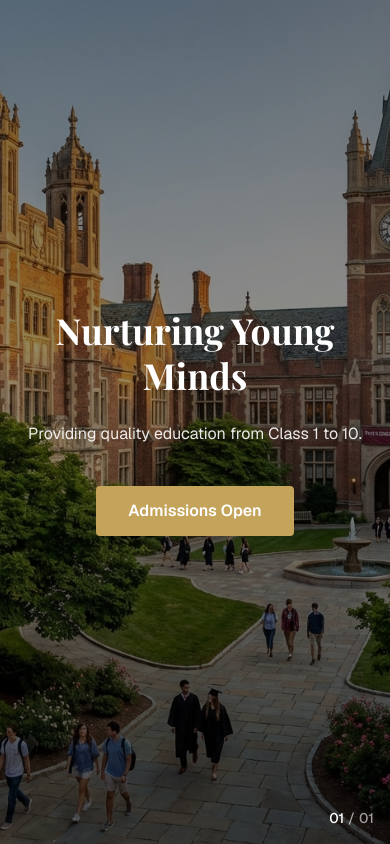
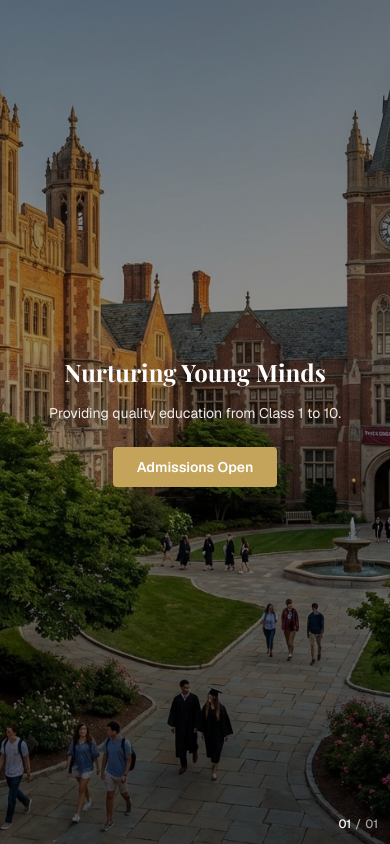
Before and after one commit to mrvvsreddy/school-p1, a Next.js app: page /preview/hero in a window 390 px wide. Built offline with nearby package versions, Linux system fonts and the light colour scheme.

Commit message:
hero fixed

```diff
--- a/src/app/preview/hero/page.tsx
+++ b/src/app/preview/hero/page.tsx
@@ -55,7 +55,7 @@ export default function HeroPreviewPage() {
     const visibleButtons = buttons.filter(btn => btn.visible);
 
     return (
-        <section className="relative h-screen min-h-[500px] overflow-hidden bg-[#1a1a1a]">
+        <section className="relative min-h-[100dvh] h-screen overflow-hidden bg-[#1a1a1a]">
             {slides.map((slide, index) => (
                 <motion.div
                     key={slide.id || index}
@@ -74,14 +74,14 @@ export default function HeroPreviewPage() {
                 </motion.div>
             ))}
 
-            <div className="relative z-20 h-full flex items-center justify-center text-center px-6">
-                <div className="max-w-4xl">
+            <div className="relative z-20 h-full flex items-center justify-center text-center px-4 sm:px-6 py-16 sm:py-20">
+                <div className="max-w-4xl w-full">
                     <motion.h1
                         key={`title-${currentSlide}`}
                         initial={{ opacity: 0, y: 30 }}
                         animate={{ opacity: 1, y: 0 }}
                         transition={{ duration: 0.6 }}
-                        className="text-4xl md:text-5xl lg:text-6xl font-bold text-white mb-6 leading-tight"
+                        className="text-2xl sm:text-3xl md:text-5xl lg:text-6xl font-bold text-white mb-4 sm:mb-6 leading-tight px-2"
                         style={{ fontFamily: "var(--font-playfair)" }}
                     >
                         {slides[currentSlide]?.title || "Title"}
@@ -92,7 +92,7 @@ export default function HeroPreviewPage() {
                         initial={{ opacity: 0, y: 20 }}
                         animate={{ opacity: 1, y: 0 }}
                         transition={{ duration: 0.6, delay: 0.1 }}
-                        className="text-white/90 text-base md:text-lg max-w-2xl mx-auto mb-10"
+                        className="text-white/90 text-sm sm:text-base md:text-lg max-w-2xl mx-auto mb-6 sm:mb-10 px-2"
                     >
                         {slides[currentSlide]?.subtitle || "Subtitle"}
                     </motion.p>
@@ -108,7 +108,7 @@ export default function HeroPreviewPage() {
                                 <Link
                                     key={btn.id}
                                     href={btn.url || "#"}
-                                    className="inline-block px-8 py-3 text-white font-semibold rounded hover:opacity-90 transition-opacity"
+                                    className="inline-block px-6 py-2.5 sm:px-8 sm:py-3 text-sm sm:text-base text-white font-semibold rounded hover:opacity-90 transition-opacity"
                                     style={{ backgroundColor: btn.color }}
                                 >
                                     {btn.text}
@@ -120,18 +120,18 @@ export default function HeroPreviewPage() {
             </div>
 
             {slides.length > 1 && (
-                <div className="absolute bottom-16 left-1/2 transform -translate-x-1/2 z-20 flex gap-3">
+                <div className="absolute bottom-12 sm:bottom-16 left-1/2 transform -translate-x-1/2 z-20 flex gap-2 sm:gap-3">
                     {slides.map((_, index) => (
                         <button
                             key={index}
                             onClick={() => setCurrentSlide(index)}
-                            className={`h-3 rounded-full transition-all duration-300 ${index === currentSlide ? "bg-[#C4A35A] w-8" : "bg-white/50 w-3"}`}
+                            className={`h-2 sm:h-3 rounded-full transition-all duration-300 ${index === currentSlide ? "bg-[#C4A35A] w-6 sm:w-8" : "bg-white/50 w-2 sm:w-3"}`}
                         />
                     ))}
                 </div>
             )}
 
-            <div className="absolute bottom-4 right-4 z-20 text-white/60 text-sm font-medium">
+            <div className="absolute bottom-3 sm:bottom-4 right-3 sm:right-4 z-20 text-white/60 text-xs sm:text-sm font-medium">
                 <span className="text-white">{String(currentSlide + 1).padStart(2, '0')}</span>
                 <span className="mx-1">/</span>
                 <span>{String(slides.length).padStart(2, '0')}</span>
--- a/src/components/sections/Hero.tsx
+++ b/src/components/sections/Hero.tsx
@@ -46,7 +46,7 @@ export default function Hero({ slides }: HeroProps) {
     if (!slides || slides.length === 0) return null;
 
     return (
-        <section id="home" className="relative h-screen min-h-[700px] overflow-hidden bg-[#1a1a1a]">
+        <section id="home" className="relative min-h-[100dvh] h-screen overflow-hidden bg-[#1a1a1a]">
             {/* All Background Media - Stacked with opacity transitions */}
             {slides.map((slide, index) => (
                 <motion.div
@@ -86,14 +86,14 @@ export default function Hero({ slides }: HeroProps) {
             ))}
 
             {/* Content */}
-            <div className="relative z-20 h-full flex items-center justify-center text-center px-6">
-                <div className="max-w-4xl">
+            <div className="relative z-20 h-full flex items-center justify-center text-center px-4 sm:px-6 py-16 sm:py-20">
+                <div className="max-w-4xl w-full">
                     <motion.h1
                         key={`title-${currentSlide}`}
                         initial={{ opacity: 0, y: 30 }}
                         animate={{ opacity: 1, y: 0 }}
                         transition={{ duration: 0.6 }}
-                        className="text-4xl md:text-5xl lg:text-6xl font-bold text-white mb-6 leading-tight"
+                        className="text-2xl sm:text-3xl md:text-5xl lg:text-6xl font-bold text-white mb-4 sm:mb-6 leading-tight px-2"
                         style={{ fontFamily: "var(--font-playfair)" }}
                     >
                         {slides[currentSlide].title}
@@ -104,7 +104,7 @@ export default function Hero({ slides }: HeroProps) {
                         initial={{ opacity: 0, y: 20 }}
                         animate={{ opacity: 1, y: 0 }}
                         transition={{ duration: 0.6, delay: 0.1 }}
-                        className="text-white/90 text-base md:text-lg max-w-2xl mx-auto mb-10"
+                        className="text-white/90 text-sm sm:text-base md:text-lg max-w-2xl mx-auto mb-6 sm:mb-10 px-2"
                     >
                         {slides[currentSlide].subtitle}
                     </motion.p>
@@ -115,21 +115,21 @@ export default function Hero({ slides }: HeroProps) {
                         transition={{ duration: 0.8, delay: 0.4 }}
                         className="flex flex-col sm:flex-row items-center justify-center gap-4"
                     >
-                        <Link href="/admissions/apply" className="btn-primary">Admissions Open</Link>
+                        <Link href="/admissions/apply" className="btn-primary text-sm sm:text-base px-6 py-2.5 sm:px-8 sm:py-3">Admissions Open</Link>
                     </motion.div>
                 </div>
             </div>
 
             {/* Slide Indicators */}
-            <div className="absolute bottom-20 left-1/2 transform -translate-x-1/2 z-20 flex gap-3">
+            <div className="absolute bottom-14 sm:bottom-20 left-1/2 transform -translate-x-1/2 z-20 flex gap-2 sm:gap-3">
                 {slides.map((_, index) => (
                     <button
                         key={index}
                         onClick={() => goToSlide(index)}
                         aria-label={`Go to slide ${index + 1}`}
-                        className={`h-3 rounded-full transition-all duration-300 cursor-pointer ${index === currentSlide
-                            ? "bg-[#C4A35A] w-8"
-                            : "bg-white/50 hover:bg-white/70 w-3"
+                        className={`h-2 sm:h-3 rounded-full transition-all duration-300 cursor-pointer ${index === currentSlide
+                            ? "bg-[#C4A35A] w-6 sm:w-8"
+                            : "bg-white/50 hover:bg-white/70 w-2 sm:w-3"
                             }`}
                     />
                 ))}
@@ -138,13 +138,13 @@ export default function Hero({ slides }: HeroProps) {
             {/* Scroll Down Button */}
             <motion.button
                 onClick={scrollToContent}
-                className="absolute bottom-6 left-1/2 transform -translate-x-1/2 z-20 cursor-pointer p-2 rounded-full hover:bg-white/10 transition-colors"
+                className="absolute bottom-3 sm:bottom-6 left-1/2 transform -translate-x-1/2 z-20 cursor-pointer p-1.5 sm:p-2 rounded-full hover:bg-white/10 transition-colors"
                 animate={{ y: [0, 8, 0] }}
                 transition={{ duration: 1.5, repeat: Infinity, ease: "easeInOut" }}
                 aria-label="Scroll to content"
             >
                 <svg
-                    className="w-6 h-6 text-white/80 hover:text-white transition-colors"
+                    className="w-5 h-5 sm:w-6 sm:h-6 text-white/80 hover:text-white transition-colors"
                     fill="none"
                     stroke="currentColor"
                     viewBox="0 0 24 24"
@@ -159,7 +159,7 @@ export default function Hero({ slides }: HeroProps) {
             </motion.button>
 
             {/* Slide Counter */}
-            <div className="absolute bottom-6 right-6 z-20 text-white/60 text-sm font-medium">
+            <div className="absolute bottom-3 sm:bottom-6 right-3 sm:right-6 z-20 text-white/60 text-xs sm:text-sm font-medium">
                 <span className="text-white">{String(currentSlide + 1).padStart(2, '0')}</span>
                 <span className="mx-1">/</span>
                 <span>{String(slides.length).padStart(2, '0')}</span>
```
